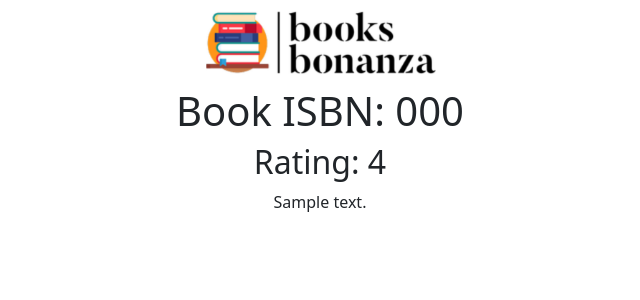
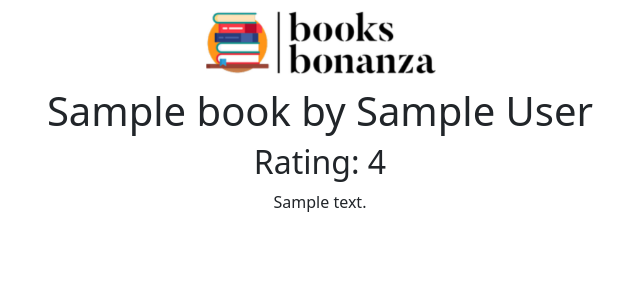
Before and after one commit to bes170230/Final-Project-Books-Bonanza, a Flask app: page /1 in a window 1280 px wide. Shown: the part 56-356 px from the top of the page, without its empty margins (320-960 px from the left). Run offline with Flask 2, Linux system fonts and the light colour scheme; tables that the repository leaves empty hold one stand-in row (values such as "Sample post"); some libraries are stand-ins or nearby versions.

Commit message:
fixed book titles

```diff
--- a/reviews/book_reviews/views.py
+++ b/reviews/book_reviews/views.py
@@ -54,7 +54,8 @@ def book_page(isbn):
 @reviews.route('/<int:review_id>')
 def review(review_id):
     review = BookReview.query.get_or_404(review_id)
-    return render_template('review.html', rating=review.rating, date=review.date, review=review)
+    book = Book.query.get_or_404(review.book_isbn)
+    return render_template('review.html', rating=review.rating, date=review.date, review=review, book=book)
 
 @reviews.route('/<int:review_id>/update', methods=['GET', 'POST'])
 @login_required
--- a/reviews/templates/base.html
+++ b/reviews/templates/base.html
@@ -26,7 +26,7 @@
               <a class="nav-link" href="{{url_for('users.logout')}}">Log Out</a>
             </li>
             <li class="nav-item">
-              <a class="nav-link" href="{{url_for('reviews.poem_of_the_day')}}">Poem of the Day</a>
+                <a class="nav-link" href="{{url_for('reviews.poem_of_the_day')}}">Poem of the Day</a>
             </li>
             {% else %}
             <li class="nav-item">
--- a/reviews/templates/review.html
+++ b/reviews/templates/review.html
@@ -1,7 +1,7 @@
 {% extends "base.html" %}
 {% block content %}
     <div class="jumbotron">
-        <h1> Book ISBN: {{review.book_isbn}}</h1>
+        <h1>{{book.title}} by {{book.author}}</h1>
         <h2> Rating: {{review.rating}} </h2>
         <p>{{review.text}}</p>
         {% if review.author == current_user %}
```
Also changed, not shown: README.md (deleted).
